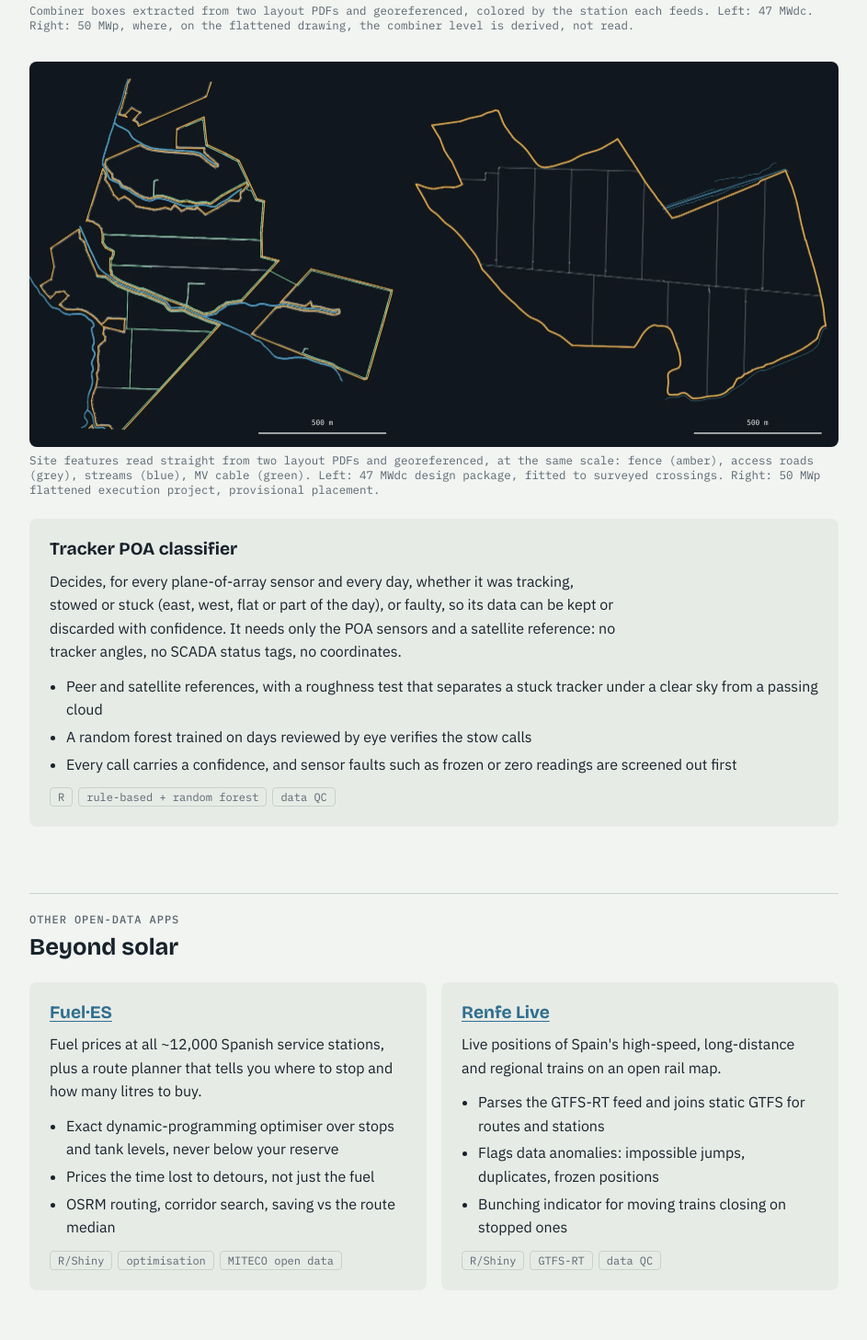
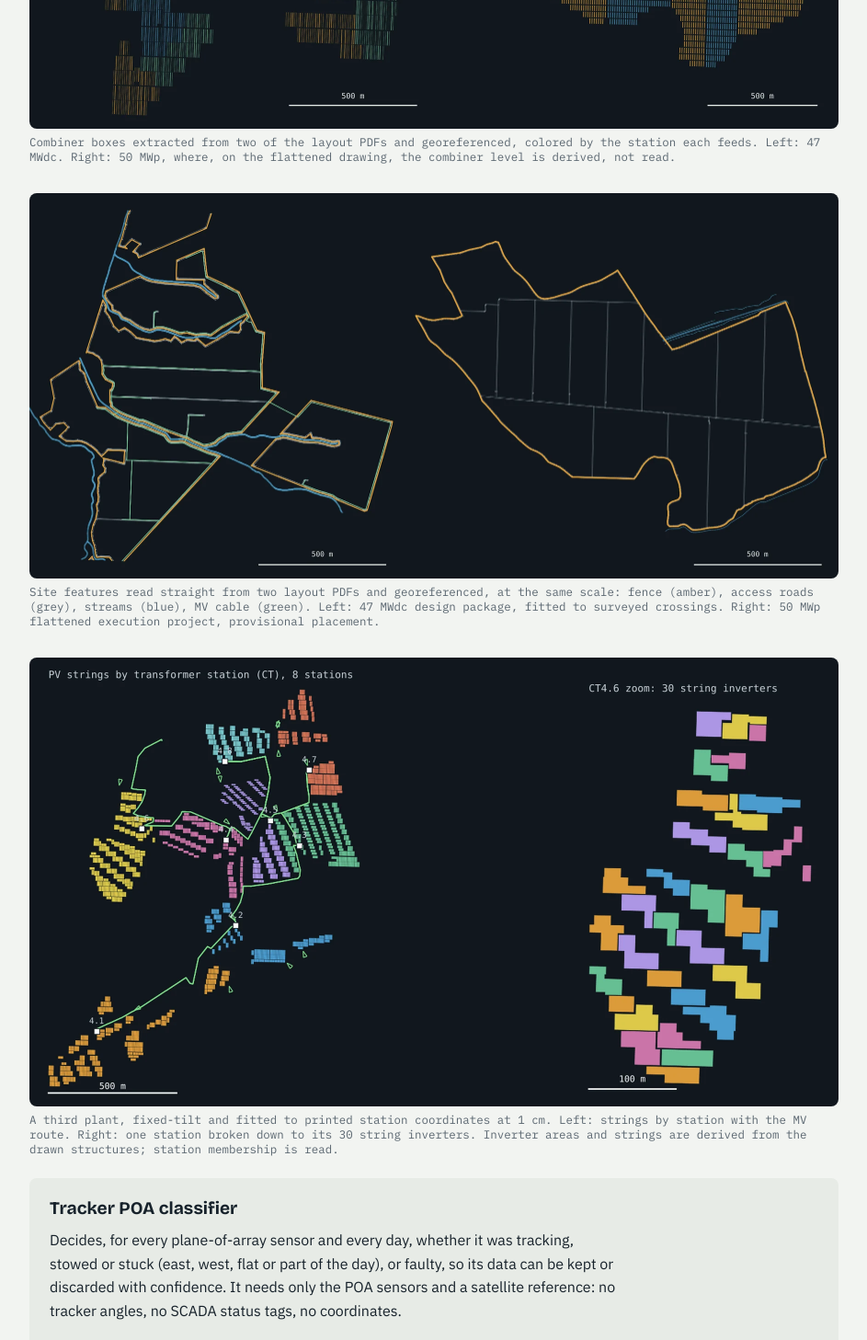
Before and after one commit to jfer2pi/jfer2pi.github.io, a plain HTML site: page index.html in a window 1280 px wide. Shown: the part 2793-4250 px from the top of the page at 92% size, without its empty margins (168-1111 px from the left). Drawn offline with nearby package versions, Linux system fonts and the light colour scheme.

Commit message:
Add third plant to the extracted-plants table and figures
Co-Authored-By: Claude Sonnet 5.5 <noreply@anthropic.com>
Claude-Session: https://claude.ai/code/session_01FBrKErCtjaSe9m8Voddb29

```diff
--- a/index.html
+++ b/index.html
@@ -208,16 +208,21 @@ footer { color: var(--muted); font-size: 0.85rem; border-top: 1px solid var(--ru
       <tbody>
         <tr><td>Spain<br><span class="mono">47 MWdc</span></td><td>Design package inside a 105-page project PDF; one zoomed sheet per inverter block</td><td class="ex">14 stations · 224 combiners · 3,616 strings · 94,016 modules</td><td>Module total equals the printed total; fit to ETRS89 UTM 29N at 0.48 m RMSE against surveyed trench crossings</td></tr>
         <tr><td>Spain<br><span class="mono">50 MWp</span></td><td>Flattened execution project: no layers, no scale, no hierarchy labels</td><td class="ex">2,448 trackers · 251 combiners across 14 blocks</td><td>Tracker count matches the printed 180 or 162 per block for all 14 blocks; strings flagged as derived</td></tr>
+        <tr><td>Spain<br><span class="mono">40.55 MWp</span></td><td>Flattened execution project, fixed-tilt: no layers, structure types listed in a printed table</td><td class="ex">8 stations · 607 structures · 1,953 strings · 54,684 modules · 30 string inverters on the largest station</td><td>Fit to the 8 printed station coordinates at 0.012 m RMSE (not provisional); the printed module table does not add up by itself, and the QA report logs the difference</td></tr>
       </tbody>
     </table>
   </div>
   <figure class="curve">
     <img src="combiner-maps.webp" width="1760" height="896" loading="lazy" alt="Two Spanish solar plants drawn from georeferenced combiner box areas, each combiner colored by the inverter station it feeds: 47 MWdc with 224 combiners and 50 MWp with 251.">
-    <figcaption>Combiner boxes extracted from two layout PDFs and georeferenced, colored by the station each feeds. Left: 47 MWdc. Right: 50 MWp, where, on the flattened drawing, the combiner level is derived, not read.</figcaption>
+    <figcaption>Combiner boxes extracted from two of the layout PDFs and georeferenced, colored by the station each feeds. Left: 47 MWdc. Right: 50 MWp, where, on the flattened drawing, the combiner level is derived, not read.</figcaption>
   </figure>
   <figure class="curve">
     <img src="site-linework.webp" width="1760" height="839" loading="lazy" alt="Two plant sites drawn from extracted layout geometry: the fence in amber, access roads in grey, streams in blue and, on the left-hand site, the medium-voltage cable in green.">
     <figcaption>Site features read straight from two layout PDFs and georeferenced, at the same scale: fence (amber), access roads (grey), streams (blue), MV cable (green). Left: 47 MWdc design package, fitted to surveyed crossings. Right: 50 MWp flattened execution project, provisional placement.</figcaption>
+  </figure>
+  <figure class="curve">
+    <img src="med-iv.webp" width="1760" height="976" loading="lazy" alt="Left: a fixed-tilt solar plant drawn from georeferenced PV strings colored by the eight transformer stations that collect them, with the medium-voltage cable route in green. Right: a zoom on one station showing its 30 string inverters as separate colored areas.">
+    <figcaption>A third plant, fixed-tilt and fitted to printed station coordinates at 1 cm. Left: strings by station with the MV route. Right: one station broken down to its 30 string inverters. Inverter areas and strings are derived from the drawn structures; station membership is read.</figcaption>
   </figure>
   <div class="projects">
     <article class="proj">
```
